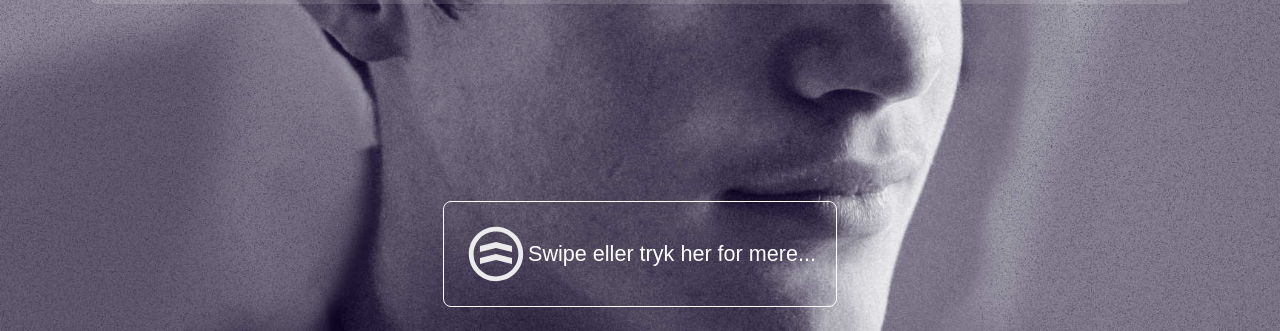
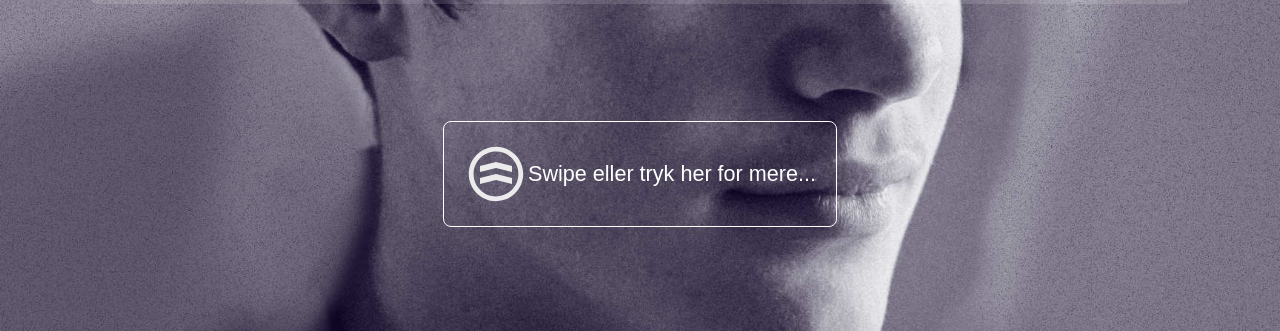
Before and after one commit to mhoey/philipkonf, a plain HTML site: page index.html in a window 1280 px wide. Shown: the part 469-800 px from the top of the page. Drawn offline with nearby package versions, Linux system fonts and the light colour scheme; a web font is replaced by a local one.

Commit message:
pushed text up

```diff
--- a/index.html
+++ b/index.html
@@ -74,7 +74,7 @@
       height: 100vh;
       display: grid;
       grid-template-columns: 5% 90% 5%;
-      grid-template-rows: 5% 30% 35% 30%;
+      grid-template-rows: 5% 30% 30% 25%;
       z-index: 1;
     }
 
```
